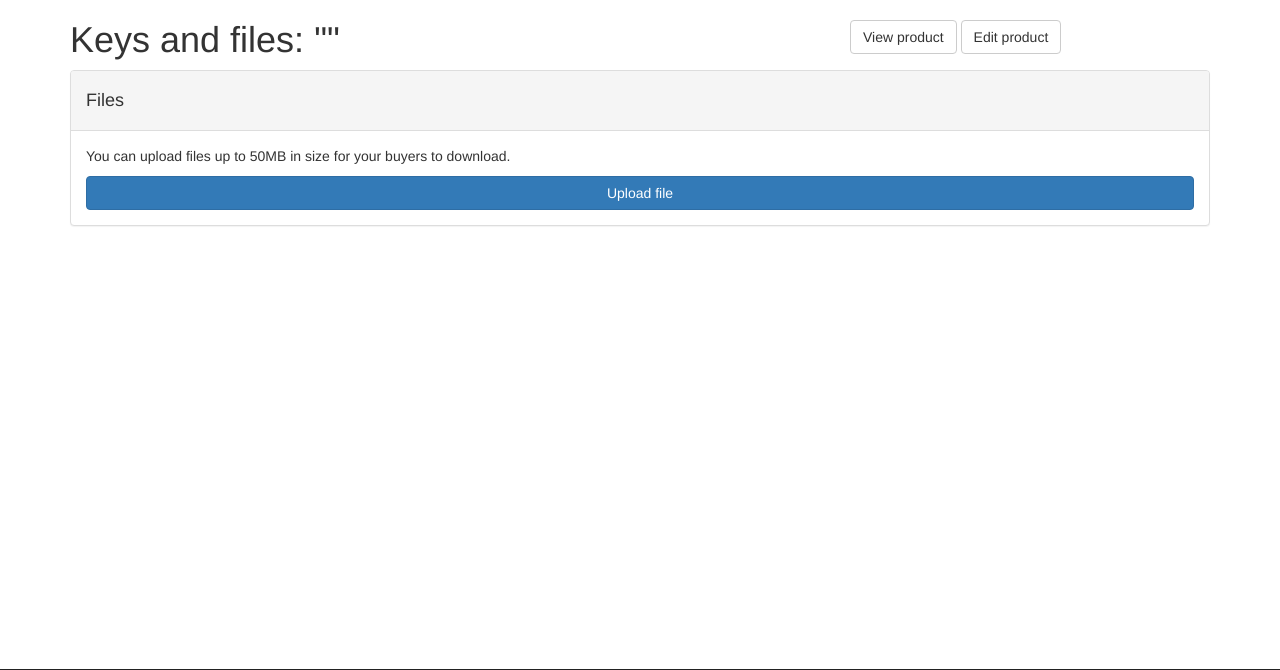
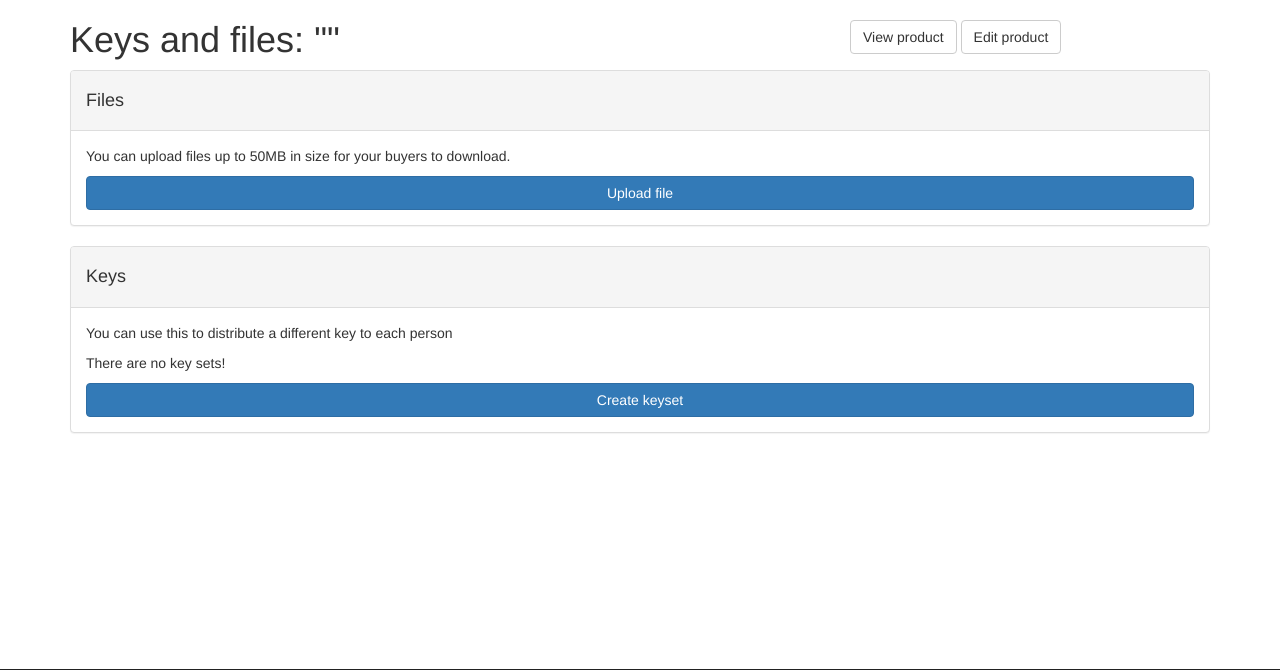
Before and after one commit to pta2002/okshop, a Django app: template shop/templates/shop/editkeys.html in a window 1280 px wide. Shown: the part 51-721 px from the top of the page. Run offline with Django 3.2, Linux system fonts and the light colour scheme; the template is opened without the code that fills it, so the values that code supplies are empty; some libraries are stand-ins or nearby versions.

Commit message:
Add key frontend

```diff
--- a/shop/templates/shop/editkeys.html
+++ b/shop/templates/shop/editkeys.html
@@ -32,6 +32,29 @@
 		</div>
 		{% endfor %}
 		{% endif %}
+	</div>
+</div>
+<div class="panel panel-default">
+	<div class="panel-heading">
+		<h4>Keys</h4>
+	</div>
+	<div class="panel-body">
+		<p>You can use this to distribute a different key to each person</p>
+		{% if product.digitalkeyset_set %}
+		<div class="row">
+			<div class="col-sm-10"><strong>Keyset name</strong></div>
+			<div class="col-sm-2"><strong>Keys remaining</strong></div>
+		</div>
+		{% for keyset in product.digitalkeyset_set.all %}
+		<div class="row">
+			<div class="col-sm-10"><a href="{% url 'shop:managekey' product.id keyset.id %}">{{ keyset.name }}</a></div>
+			<div class="col-sm-2">{{ keyset.get_stock }}</div>
+		</div>
+		{% endfor %}
+		{% else %}
+		<p>There are no key sets!</p>
+		{% endif %}
+		<a href="{% url 'shop:managekey' product.id %}" class="btn btn-block btn-primary">Create keyset</a>
 	</div>
 </div>
 {% endblock %}
--- a/shop/urls.py
+++ b/shop/urls.py
@@ -16,8 +16,10 @@ urlpatterns = [
         name='addtocart'),
     url(r'^product/(?P<id>\d*[1-9]\d*)/edit/$', views.edit_product,
         name='editproduct'),
-    url(r'^product/(?P<id>\d*[1-9]\d*)/edit/keys/$', views.edit_keys,
+    url(r'^product/(?P<id>\d*[1-9]\d*)/edit/files/$', views.edit_keys,
         name='editkeys'),
+    url(r'^product/(?P<id>\d*[1-9]\d*)/edit/files/key/'
+        r'(?P<keyid>\d*[1-9]\d*)?/?$', views.manage_keyset, name='managekey'),
     url(r'^product/(?P<id>\d*[1-9]\d*)/edit/keys/upload/$',
         views.upload_file_noapi, name='uploadfilenoapi'),
     url(r'^shop/(?P<user>[A-Za-z0-9\-\_]{1,150})/$', views.shop, name='shop'),
```
Also changed, not shown: shop/forms.py (+31 -0 lines), shop/templates/shop/managekey.html (added, +9 -0 lines), shop/views.py (+43 -0 lines).
